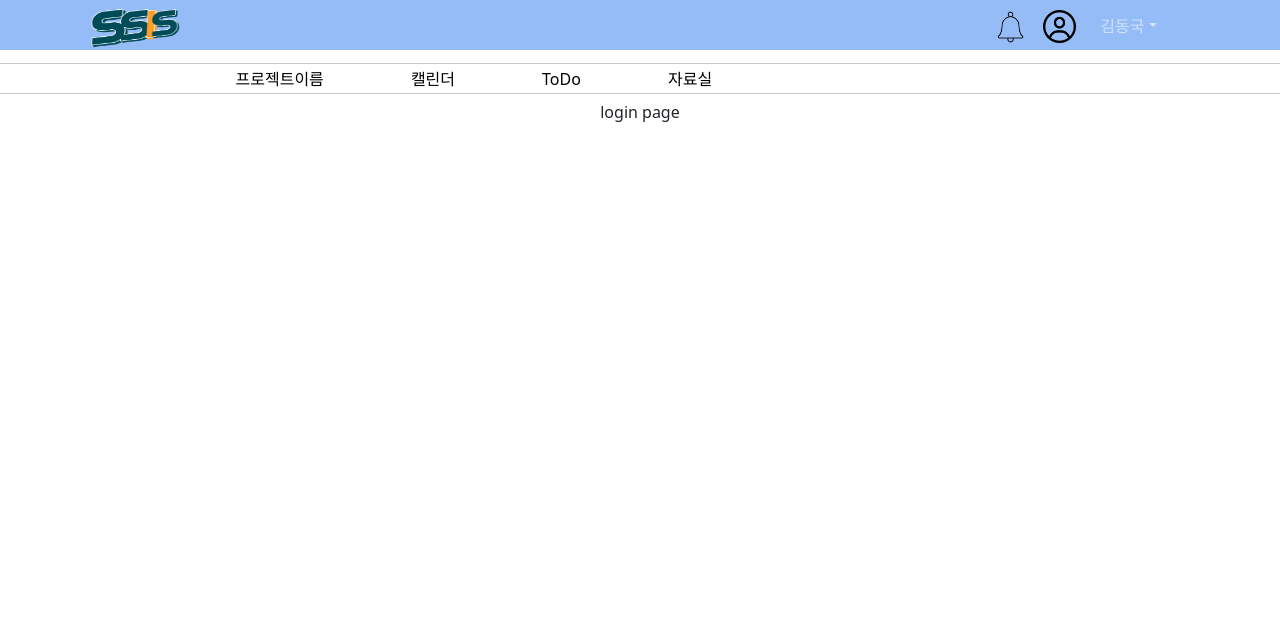
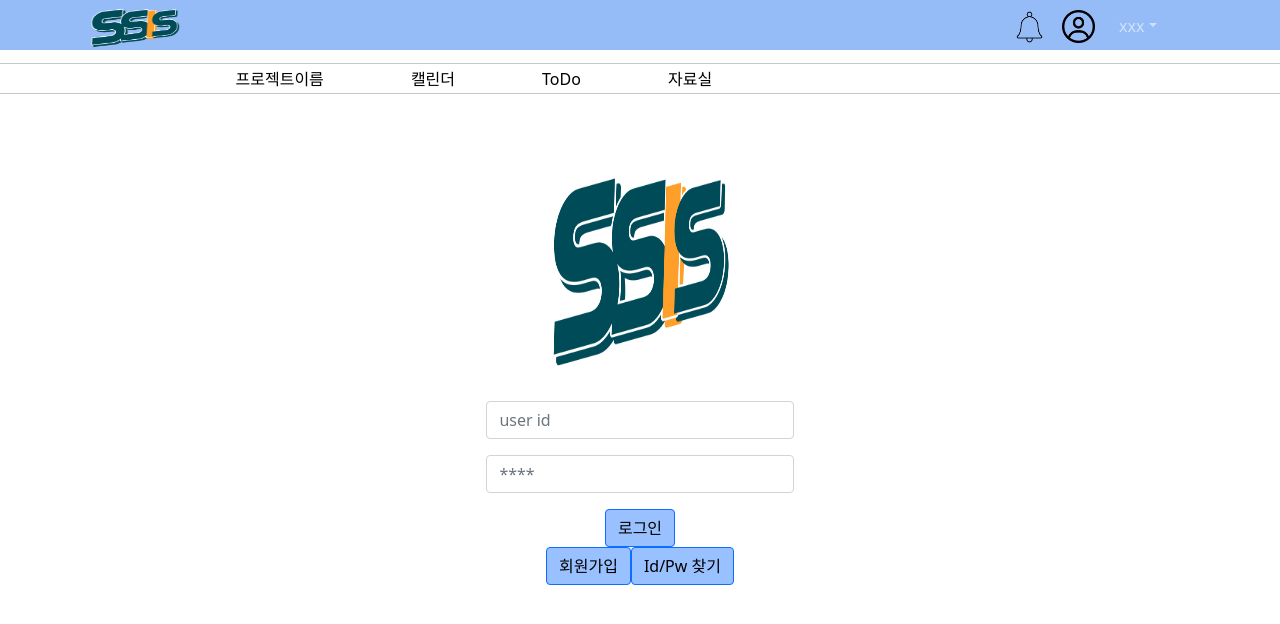
Before and after one commit to yoonmallang/3S1S-Client, a React (Create React App) app in the folder ssis/: page / in a window 1280 px wide. Shown: the top 624 px of the page. Built offline with nearby package versions, Linux system fonts and the light colour scheme.

Commit message:
ADD Login

```diff
--- a/ssis/package.json
+++ b/ssis/package.json
@@ -6,7 +6,7 @@
     "@testing-library/jest-dom": "^5.11.4",
     "@testing-library/react": "^11.1.0",
     "@testing-library/user-event": "^12.1.10",
-    "axios": "^0.24.0",
+    "axios": "^0.21.4",
     "bootstrap": "^5.1.3",
     "react": "^17.0.2",
     "react-bootstrap": "^2.0.2",
--- /dev/null
+++ b/ssis/src/api/apiClient.js
@@ -0,0 +1,10 @@
+import instance from "./axoisInstance";
+
+// 로그인- Login.js
+export const postSignIn = (req) => {
+    return instance({
+        url: "/signin",
+        method: "post",
+        data: req
+    });
+};
--- /dev/null
+++ b/ssis/src/api/axoisInstance.js
@@ -0,0 +1,27 @@
+import axios from "axios";
+
+const instance = axios.create({
+    baseURL: "http://ec2-3-34-73-102.ap-northeast-2.compute.amazonaws.com",
+    timeout: 5000,
+    headers: {"Content-type": "application/json"}
+})
+
+instance.interceptors.request.use(
+    function(config) {
+        return config;
+    },
+    function(err) {
+        return Promise.reject(err);
+    }
+);
+
+instance.interceptors.response.use(
+    function(res) {
+        return res;
+    },
+    function(err) {
+        return Promise.reject(err);
+    }
+);
+
+export default instance;
--- a/ssis/src/components/login/Login.js
+++ b/ssis/src/components/login/Login.js
@@ -1,11 +1,80 @@
 import React, { Component } from 'react';
+import { Link } from 'react-router-dom';
+import { Form, Button} from 'react-bootstrap';
+import 'bootstrap/dist/css/bootstrap.min.css';
+import '../../css/login/login.css';
+import { postSignIn } from '../../api/apiClient';
 
 class Login extends Component {
+    constructor() {
+        super();
+        this.state = {
+            id: "",
+            password: "",
+        }
+    }
+
+    idChange = (e) => {this.setState({id: e.target.value})};
+    pwdChange = (e) => {this.setState({password: e.target.value})};
+
+    // onClickSubmit = () => {
+    //     console.log(this.state.id)
+    //     console.log(this.state.password)
+    //     axios.post("http://ec2-3-34-73-102.ap-northeast-2.compute.amazonaws.com/signin", {
+    //         id: this.state.id,
+    //         password: this.state.password,
+    //     }).then((res) => {
+    //         console.log(res.data);
+    //         if (res.status === 200) {
+    //             alert("로그인 성공");
+    //             document.location.href = "/project";
+    //             //localStorage.setItem("isLogin", true)
+    //             //localStorage.setItem("id", res.data.token)
+    //         }
+    //         else if (res.status === 210) {
+    //             alert(res.data.message);
+    //         }
+    //     }).catch((err) => {
+    //         console.log(err);
+    //     })
+    // }
+
+    onClickSubmit = () => {
+
+        postSignIn({
+            id: this.state.id,
+            password: this.state.password
+        }).then(function(res) {
+                        // 로그인 성공
+                       console.log(res)
+                       document.location.href = "/dfdf";
+                    }).catch(function(err) {
+                        console.log(err);
+                    });
+        }
+
     render() {
         return (
-            <p>
-                login page
-            </p>
+            <div className = "loginForm">
+                <img alt="" src="img/logo.png" className="login-img-logo"/>
+                <Form>
+                    <Form.Group className="mb-3" controlId="formGroupEmail">
+                        <Form.Control placeholder="user id" onChange={this.idChange}/>
+                    </Form.Group>
+                    <Form.Group className="mb-3" controlId="formGroupPassword">
+                        <Form.Control type="password" placeholder="****" onChange={this.pwdChange}/>
+                    </Form.Group>
+                    <Button className="in-login-Button" variant="primary" type="submit" onClick={this.onClickSubmit}>
+                            로그인
+                    </Button>
+                </Form>
+                <Link to="/register" style={{ textDecoration: 'none' }}><Button className="in-login-Button" variant="primary" >
+                    회원가입
+                </Button></Link>
+                <Link to="/findIdPwd" style={{ textDecoration: 'none' }}><Button className="in-login-Button" variant="primary" >
+                    Id/Pw 찾기
+                </Button></Link>
+            </div>
         );
     }
 }
--- a/ssis/src/components/login/Register.js
+++ b/ssis/src/components/login/Register.js
@@ -35,12 +35,14 @@
             email: this.state.email,
             belong: this.state.belong,
         }).then((res) => {
+            console.log(res)
             if (res.status === 210) {
+                console.log(res.data)
                 alert(res.data.message)
+                document.location.href = "/";
             }
             else {
                 alert(res.data.message)
-                document.location.href = "/login";
             }
         }).catch((err) => {
             console.log(err);
@@ -53,6 +55,7 @@
                 id: this.state.id,
             }
         }).then((res) => {
+            console.log(res)
             if (res.status === 210) {
                 this.setState({is_valid: res.data.is_valid})
                 alert(res.data.message)
--- a/ssis/src/components/navi/Navibar.js
+++ b/ssis/src/components/navi/Navibar.js
@@ -36,8 +36,9 @@
         let username;
         let profile;
         let middelbar;
-
-        if (!isLogin) {
+        console.log(isLogin)
+        console.log(!needMiddleBar)
+        if (isLogin) {
             username = "김동국";
             profile = "img/blank-person.png";
         }
--- /dev/null
+++ b/ssis/src/css/login/login.css
@@ -0,0 +1,18 @@
+.loginForm {
+  margin: 5% 35% 0 35%;
+  padding: 1% 3% 1%;
+}
+
+.login-img-logo {
+  width: 200px;
+  height: 200px;
+  text-align: center;
+  margin-bottom: 10%;
+}
+
+.in-login-Button {
+  display: inline;
+  color: black;
+  width: auto;
+  background-color: #99c0ff;
+}
```
Also changed, not shown: ssis/public/manifest.json (added), 2 other files (tests, documents, lock files or other folders).
